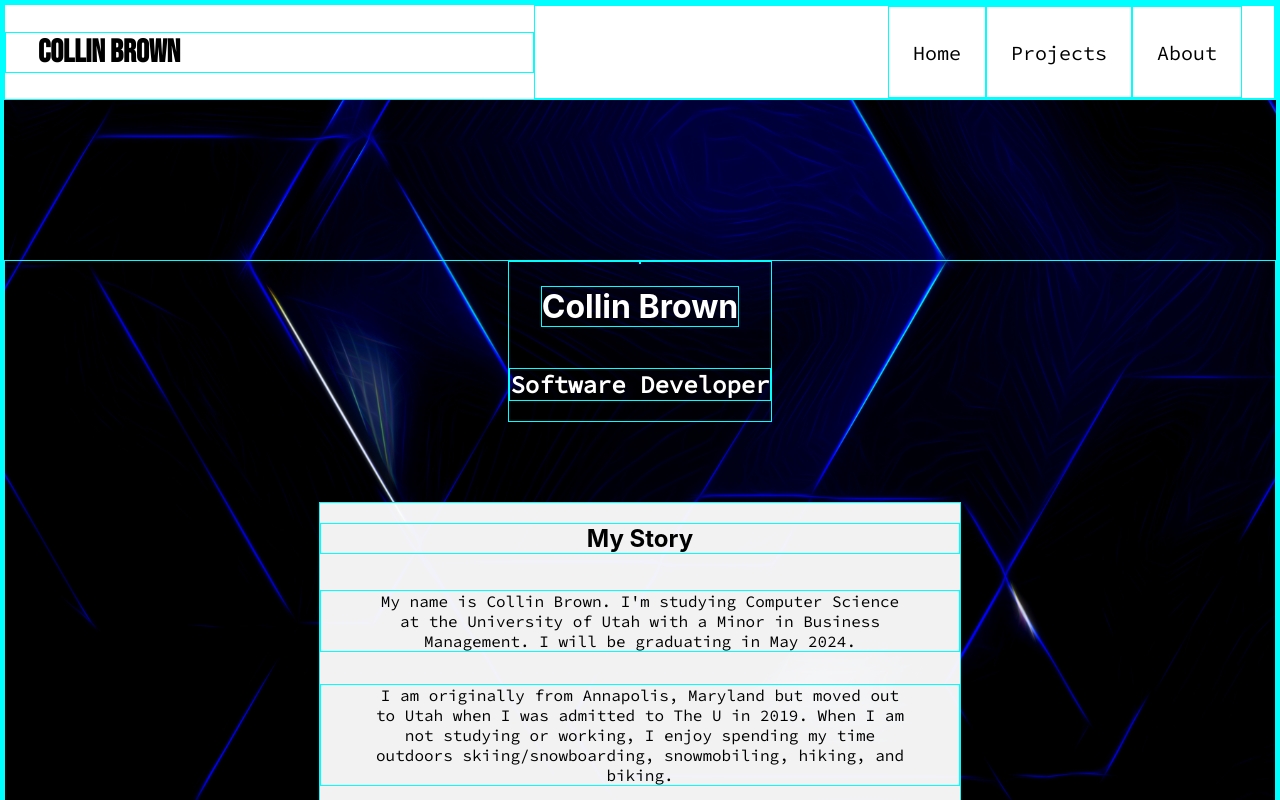
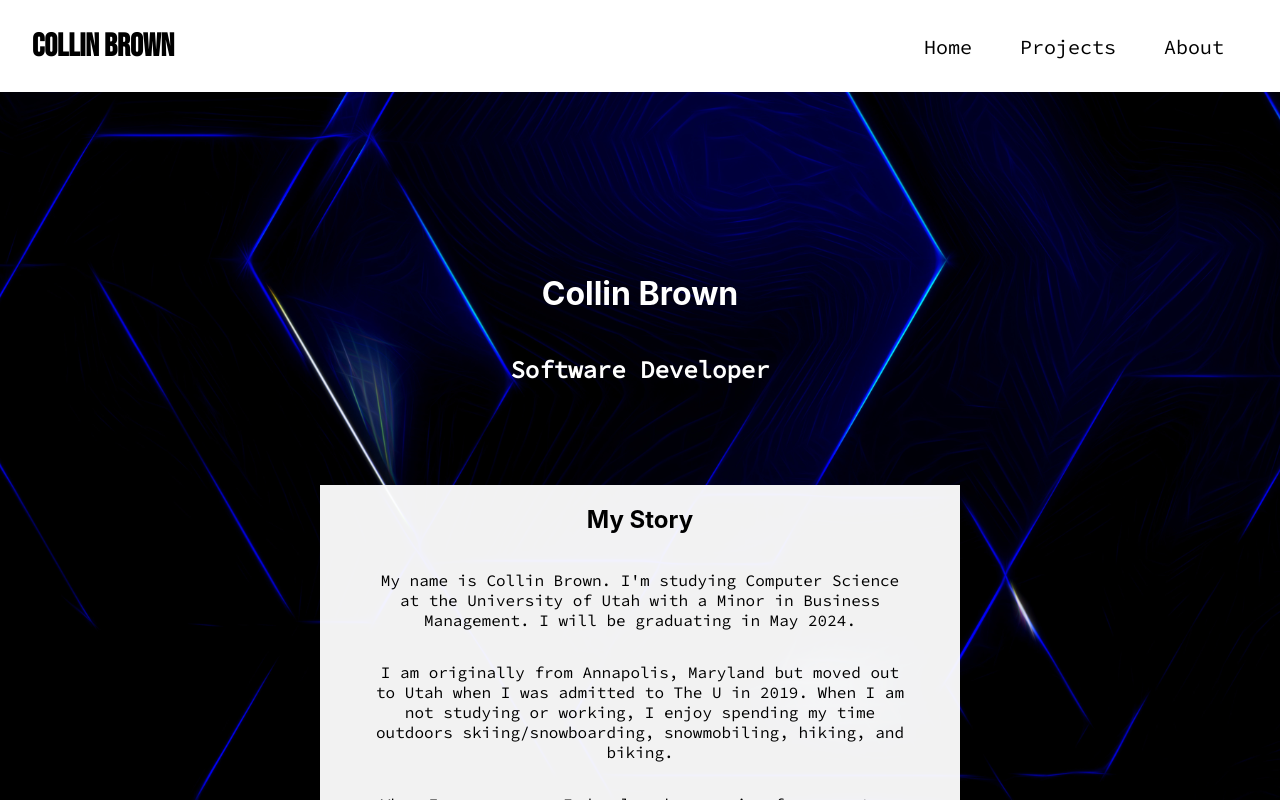
Before and after one commit to csbrown2000/cbrown-personal-portfolio, a React (Create React App) app: page /about in a window 1280 px wide. Shown: the top 800 px of the page. Built offline with nearby package versions, Linux system fonts and the light colour scheme.

Commit message:
Fixing about styling and removing img on about page

```diff
--- a/src/components/About.css
+++ b/src/components/About.css
@@ -1,10 +1,7 @@
 /* Source Code font */
 @import url('https://fonts.googleapis.com/css2?family=Source+Code+Pro&display=swap');
 
-*{
-	border: 1px solid cyan;
-	color: black;
-}
+
 
 p, h1, h2, h3{
 	text-align: center;
--- a/src/components/about.js
+++ b/src/components/about.js
@@ -7,7 +7,7 @@ function About() {
 	return (
 		<div className="about">
 			<div className="about-title">
-				<img src="" alt="" />
+				{/* <img src="" alt="" /> */}
 				<h1>
 					Collin Brown
 				</h1>
```
